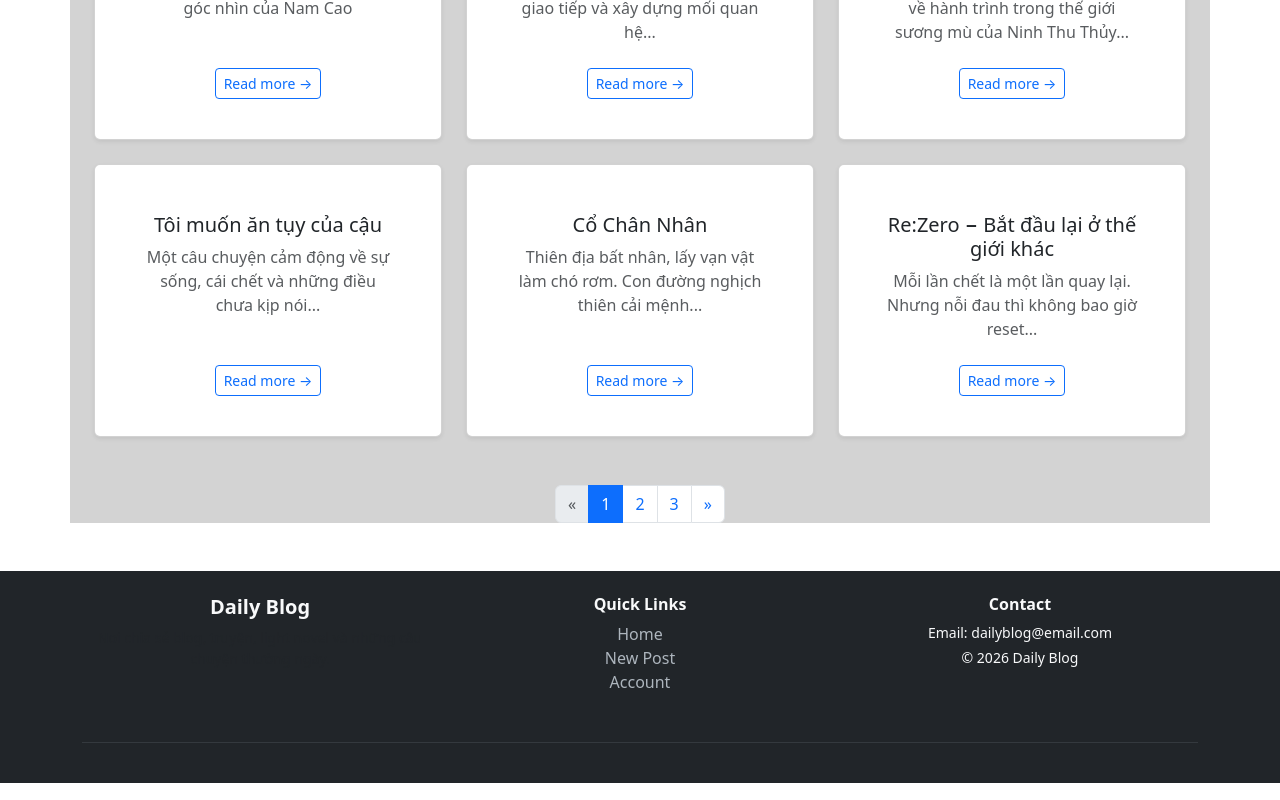
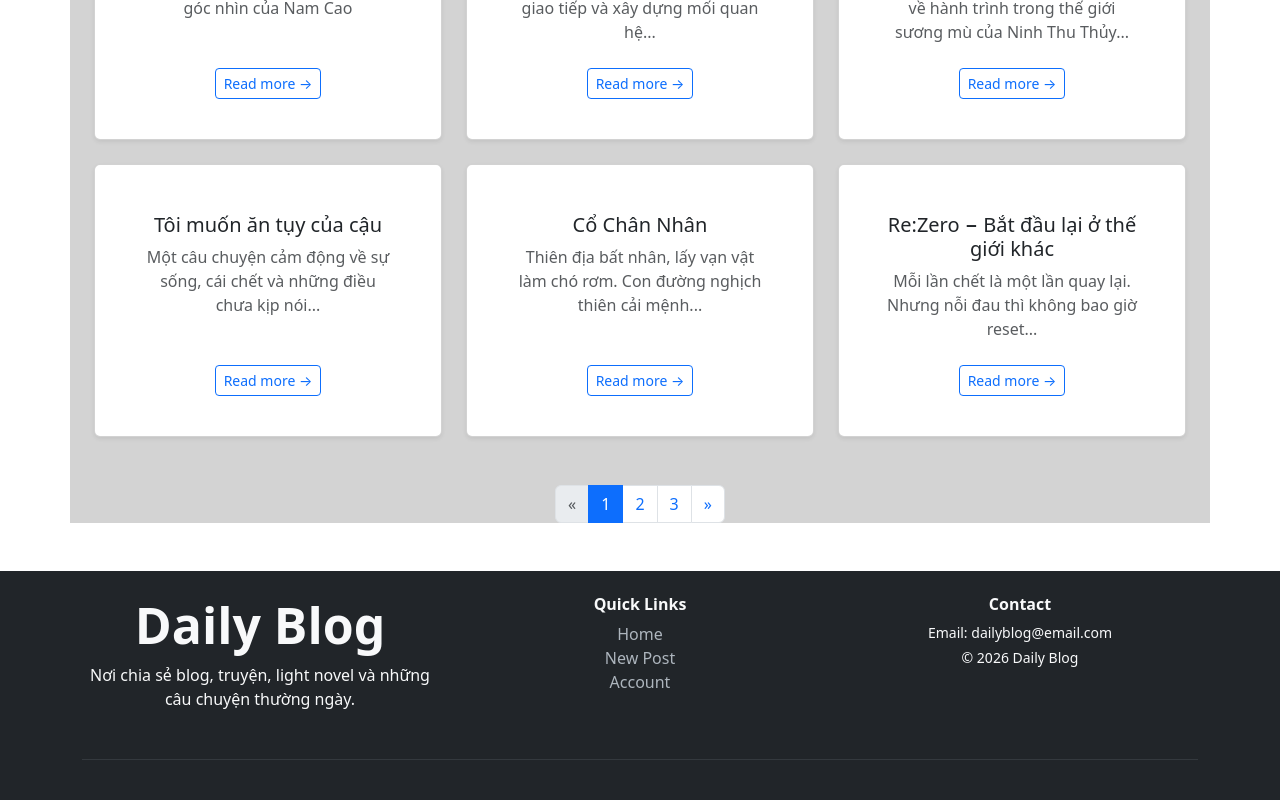
Before and after one commit to Hoshi2107/DailyBlogWeb, a Vue app: page / in a window 1280 px wide. Shown: the part 1172-1972 px from the top of the page. Built offline with nearby package versions, Linux system fonts and the light colour scheme.

Commit message:
change text under brand title at footer

```diff
--- a/src/components/Footer.vue
+++ b/src/components/Footer.vue
@@ -4,8 +4,8 @@
       <div class="row">
         <!-- Brand -->
         <div class="col-md-4 mb-3">
-          <h5 class="fw-bold">Daily Blog</h5>
-          <p class="text-muted small">
+          <h5 class="fw-bold" style="font-size: 50px">Daily Blog</h5>
+          <p>
             Nơi chia sẻ blog, truyện, light novel và những câu chuyện thường
             ngày.
           </p>
```
